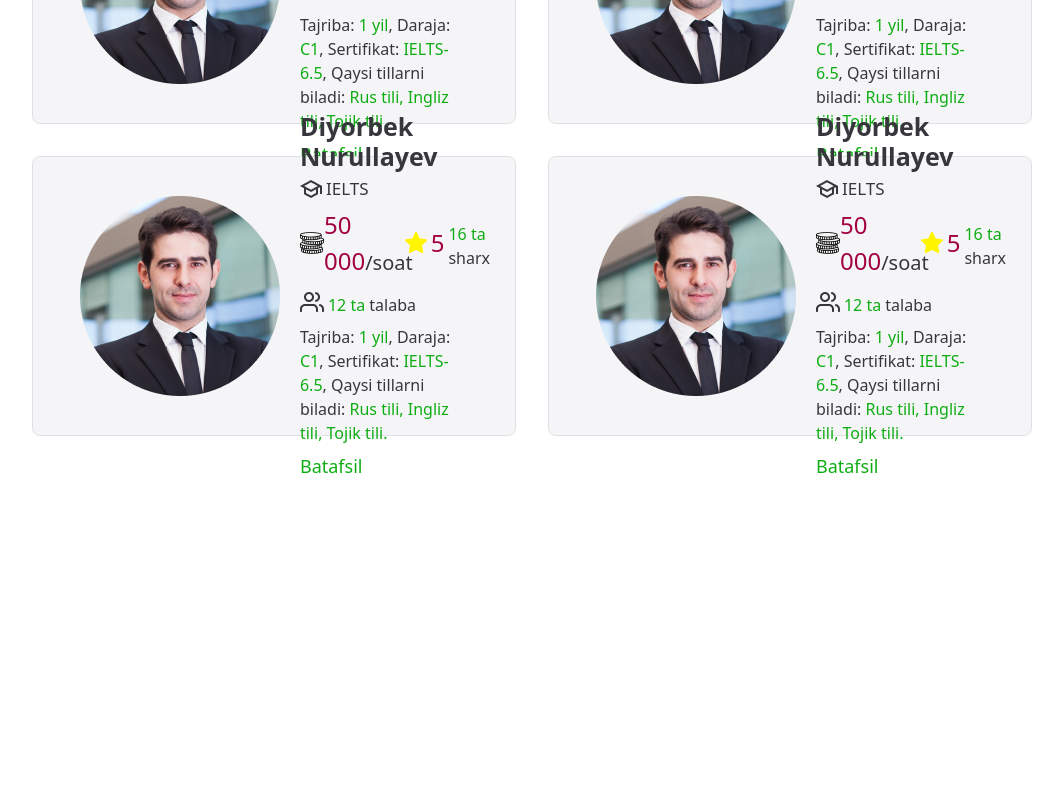
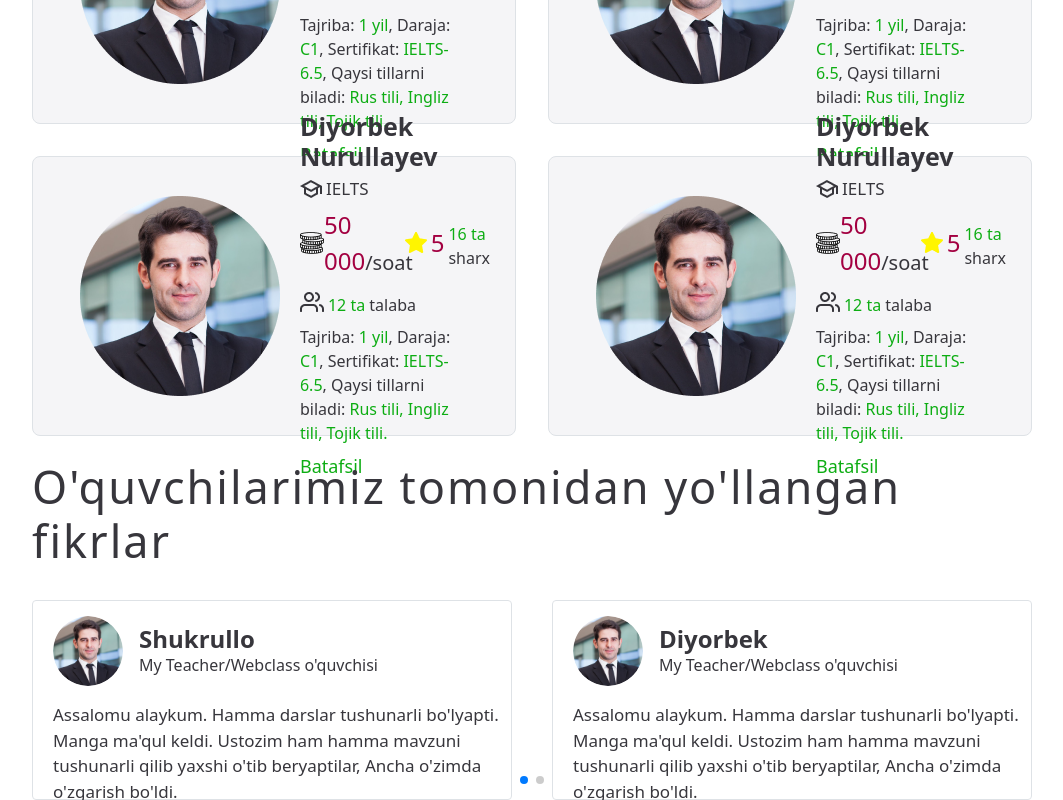
Before and after one commit to diyorbeknurillayev/myteache, a React (Create React App) app: page / in a window 1280 px wide. Shown: the part 1500-2300 px from the top of the page, without its empty margins (108-1171 px from the left). Before the commit the page ends 1980 px from the top, so only its background shows below. Built offline with nearby package versions, Linux system fonts and the light colour scheme.

Commit message:
home page

```diff
--- a/package.json
+++ b/package.json
@@ -11,6 +11,7 @@
     "react-icons": "^4.7.1",
     "react-router-dom": "^6.5.0",
     "react-scripts": "5.0.1",
+    "swiper": "^8.4.5",
     "web-vitals": "^2.1.4"
   },
   "scripts": {
--- a/src/App.js
+++ b/src/App.js
@@ -4,6 +4,7 @@ import Footer from './components/Footer'
 import Home from './pages/Home'
 import About from './pages/About'
 import Blog from './pages/Blog'
+import Comments from './pages/Comments'
 import { Route, Routes } from 'react-router-dom'
 
 function App() {
@@ -15,6 +16,7 @@ function App() {
         <Route path='/' element={<Home />} />
         <Route path='/about' element={<About />} />
         <Route path='/blog' element={<Blog />} />
+        <Route path='/comments' element={<Comments />} />
       </Routes>
     </>
   );
--- a/src/components/Header.jsx
+++ b/src/components/Header.jsx
@@ -1,10 +1,11 @@
-import React from 'react'
+import React, { useState } from 'react'
 import { Link } from 'react-router-dom'
 import logo from './Logo 1.png'
 import { MdOutlineLanguage } from 'react-icons/md'
 import { AiOutlineDown } from 'react-icons/ai'
 
 const Header = () => {
+
   return (
     <header className='bg-white py-2 z-50 fixed w-full top-0'>
       <div className="container flex items-center justify-between">
@@ -15,7 +16,7 @@ const Header = () => {
             <li className='mx-[18px] h-[72px] items-center flex'><Link className='text-[19px] flex items-center transition-all duration-[300ms] hover:text-[#A30041] border-top-a text-[#37363C] font-[500]' to='/'>Asosiy</Link></li>
             <li className='mx-[18px] h-[72px] items-center flex'><Link className='text-[19px] flex items-center transition-all duration-[300ms] hover:text-[#A30041] border-top-a text-[#37363C] font-[500]' to='/about'>Biz Haqimizda</Link></li>
             <li className='mx-[18px] h-[72px] items-center flex'><Link className='text-[19px] flex items-center transition-all duration-[300ms] hover:text-[#A30041] border-top-a text-[#37363C] font-[500]' to='/blog'>Blog</Link></li>
-            <li className='mx-[18px] h-[72px] items-center flex'><Link className='text-[19px] flex items-center transition-all duration-[300ms] hover:text-[#A30041] border-top-a text-[#37363C] font-[500]' to='/'>Fikrlar</Link></li>
+            <li className='mx-[18px] h-[72px] items-center flex'><Link className='text-[19px] flex items-center transition-all duration-[300ms] hover:text-[#A30041] border-top-a text-[#37363C] font-[500]' to='/comments'>Fikrlar</Link></li>
           </ul>
           <div className='flex items-center'>
             <Link to='/'>
--- a/src/index.css
+++ b/src/index.css
@@ -9,6 +9,17 @@
 
   * {
     outline: none;
+  }
+
+  .swiper {
+    overflow-x: hidden !important;
+  }
+
+  .swiper-horizontal>.swiper-pagination-bullets,
+  .swiper-pagination-bullets.swiper-pagination-horizontal,
+  .swiper-pagination-custom,
+  .swiper-pagination-fraction {
+    bottom: 56px !important;
   }
 
   .border-top-a {
@@ -41,6 +52,11 @@
     background-repeat: no-repeat;
   }
 
+  .section_3 {
+    width: 100%;
+    height: 35vh;
+  }
+
   .border-bla-2 {
     border: 2px;
     border-color: transparent;
@@ -49,4 +65,8 @@
   .border-top-a:hover::before {
     opacity: 1;
   }
+
+  h1, h2, h3, h4, h5, h6, p, span {
+    cursor: default !important;
+  }
 }
--- /dev/null
+++ b/src/pages/Comments.jsx
@@ -0,0 +1,9 @@
+import React from 'react'
+
+const Comments = () => {
+  return (
+    <div>Comments</div>
+  )
+}
+
+export default Comments
--- a/src/pages/Home.jsx
+++ b/src/pages/Home.jsx
@@ -11,6 +11,10 @@ import coins from './coins 1.png'
 import star from './star.png'
 import users from './users.png'
 import { Link } from 'react-router-dom'
+import { Swiper, SwiperSlide } from "swiper/react"
+import { Pagination } from "swiper"
+import "swiper/css";
+import "swiper/css/pagination"
 
 const Home = () => {
 
@@ -95,7 +99,7 @@ const Home = () => {
           <p className='mb-6 font-[400] text-[#37363c] text-[18px]'>Hoziroq o'zingizga ma'qul ustozni tanlang va o'rganishni boshlang.  MyTeacher sizga.O'zbekistonning barchaburchagidan eng kuchli va saralangan
             ustozlarni topadi va ushbu ro'yhatda ko'rsatadi. DarTslar individual tarzdao'tiladi, har bir dars 1 soatdan davom etadi.</p>
 
-          <div className='space-y-8'>
+          <div className='space-y-8 row'>
             <div className='space-x-8 flex items-center justify-center w-full'>
               <div className='px-5 py-7 w-[49%] flex items-center justify-center space-x-5 h-[280px] bg-[#F5F5F7] rounded-[8px] border border-[rgba(55, 54, 60, 0.1)]'>
                 <img src={avatar} alt="" />
@@ -231,6 +235,94 @@ const Home = () => {
           </div>
         </div>
       </section>
+
+      <section className='section_3'>
+        <div className="container">
+          <h3 className='text-[45px] font-medium text-[#37363C] tracking-[2px]'>O'quvchilarimiz tomonidan yo'llangan fikrlar</h3>
+
+          <Swiper
+            spaceBetween={30}
+            pagination={{
+              clickable: true,
+            }}
+            modules={[Pagination]}
+            className="mySwiper mt-8"
+          >
+            <SwiperSlide className='space-x-7 flex items-center justify-between'>
+              <div className='cursor-default w-[48%] space-y-4 pl-5 pt-[15px] border border-[rgba(0, 0, 0, 0.1)] h-[200px] rounded-[4px]'>
+                <div className="flex items-center space-x-4">
+                  <img src={avatar} className='w-[70px] h-[70px] rounded-full' alt='' />
+                  <div className='text-[#37363c]'>
+                    <h3 className='text-[24px] font-bold'>Shukrullo</h3>
+                    <p className='font-medium text-[16px]'>My Teacher/Webclass o'quvchisi</p>
+                  </div>
+                </div>
+                <p className='font-normal text-[#37363c] text-[17px]'>
+                  Assalomu alaykum.
+                  Hamma darslar tushunarli bo'lyapti.
+                  Manga
+                  ma'qul keldi. Ustozim ham hamma mavzuni tushunarli qilib yaxshi
+                  o'tib beryaptilar,
+                  Ancha o'zimda o'zgarish bo'ldi.
+                </p>
+              </div>
+              <div className='cursor-default w-[48%] space-y-4 pl-5 pt-[15px] border border-[rgba(0, 0, 0, 0.1)] h-[200px] rounded-[4px]'>
+                <div className="flex items-center space-x-4">
+                  <img src={avatar} className='w-[70px] h-[70px] rounded-full' alt='' />
+                  <div className='text-[#37363c]'>
+                    <h3 className='text-[24px] font-bold'>Diyorbek</h3>
+                    <p className='font-medium text-[16px]'>My Teacher/Webclass o'quvchisi</p>
+                  </div>
+                </div>
+                <p className='font-normal text-[#37363c] text-[17px]'>
+                  Assalomu alaykum.
+                  Hamma darslar tushunarli bo'lyapti.
+                  Manga
+                  ma'qul keldi. Ustozim ham hamma mavzuni tushunarli qilib yaxshi
+                  o'tib beryaptilar,
+                  Ancha o'zimda o'zgarish bo'ldi.
+                </p>
+              </div>
+            </SwiperSlide>
+            <SwiperSlide className='flex items-center justify-between space-x-7'>
+              <div className='cursor-default w-[48%] space-y-4 pl-5 pt-[15px] border border-[rgba(0, 0, 0, 0.1)] h-[200px] rounded-[4px]'>
+                <div className="flex items-center space-x-4">
+                  <img src={avatar} className='w-[70px] h-[70px] rounded-full' alt='' />
+                  <div className='text-[#37363c]'>
+                    <h3 className='text-[24px] font-bold'>Sardor</h3>
+                    <p className='font-medium text-[16px]'>My Teacher/Webclass o'quvchisi</p>
+                  </div>
+                </div>
+                <p className='font-normal text-[#37363c] text-[17px]'>
+                  Assalomu alaykum.
+                  Hamma darslar tushunarli bo'lyapti.
+                  Manga
+                  ma'qul keldi. Ustozim ham hamma mavzuni tushunarli qilib yaxshi
+                  o'tib beryaptilar,
+                  Ancha o'zimda o'zgarish bo'ldi.
+                </p>
+              </div>
+              <div className='cursor-default w-[48%] space-y-4 pl-5 pt-[15px] border border-[rgba(0, 0, 0, 0.1)] h-[200px] rounded-[4px]'>
+                <div className="flex items-center space-x-4">
+                  <img src={avatar} className='w-[70px] h-[70px] rounded-full' alt='' />
+                  <div className='text-[#37363c]'>
+                    <h3 className='text-[24px] font-bold'>Davron</h3>
+                    <p className='font-medium text-[16px]'>My Teacher/Webclass o'quvchisi</p>
+                  </div>
+                </div>
+                <p className='font-normal text-[#37363c] text-[17px]'>
+                  Assalomu alaykum.
+                  Hamma darslar tushunarli bo'lyapti.
+                  Manga
+                  ma'qul keldi. Ustozim ham hamma mavzuni tushunarli qilib yaxshi
+                  o'tib beryaptilar,
+                  Ancha o'zimda o'zgarish bo'ldi.
+                </p>
+              </div>
+            </SwiperSlide>
+          </Swiper>
+        </div>
+      </section>
     </>
   )
 }
```
Also changed, not shown: 1 other file (tests, documents, lock files or other folders).
